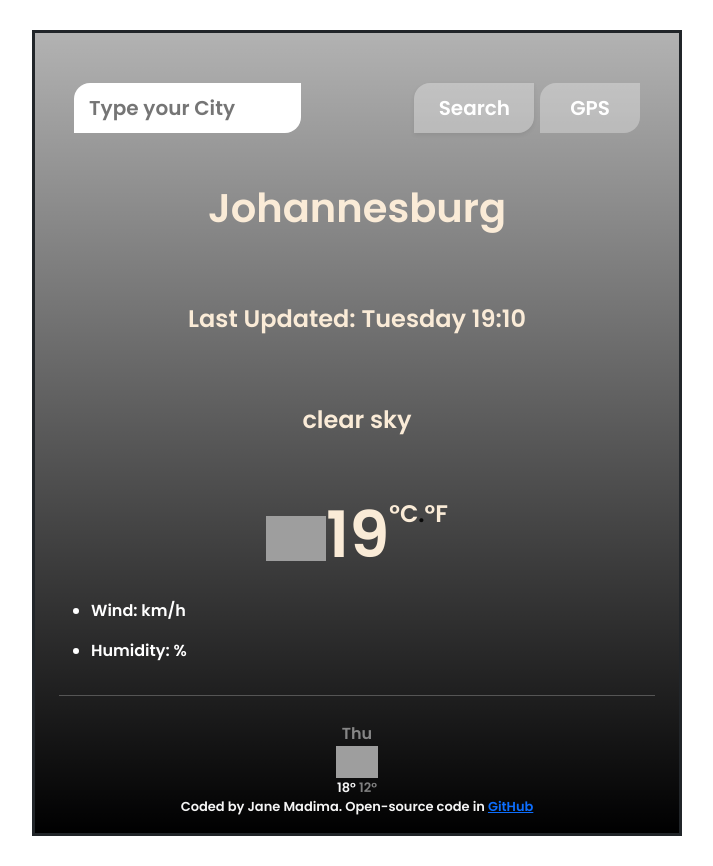
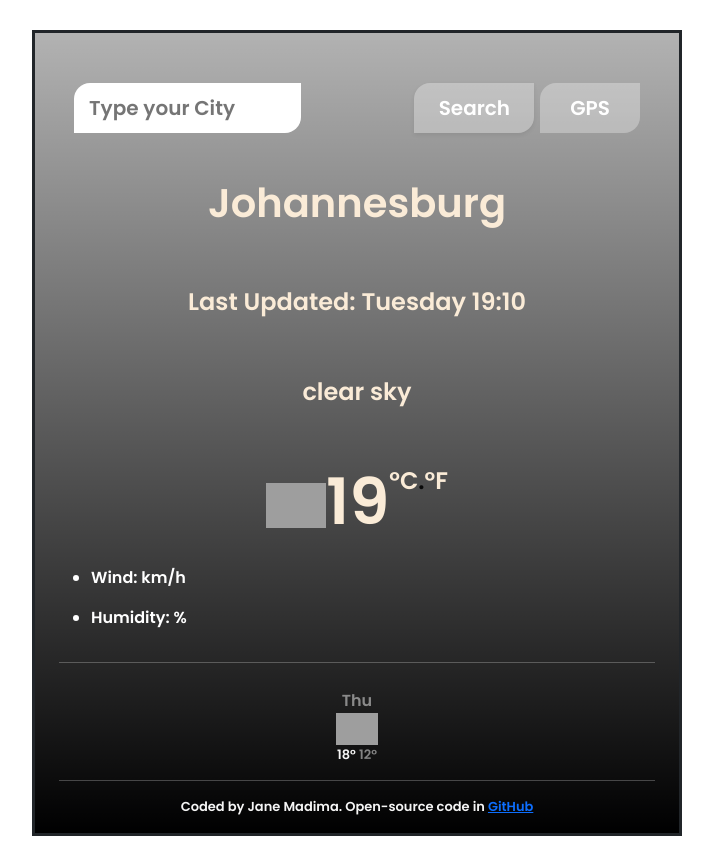
Before and after one commit to Janelle-Madima/Weather-app-project, a plain HTML site: page index.html in a window 1280 px wide. Shown: the whole page, without its empty margins (283-996 px from the left). Drawn offline with nearby package versions, Linux system fonts and the light colour scheme; no server answers; grey boxes are pictures that could not be loaded.

Commit message:
added an hr in HTML and updated my JS

```diff
--- a/index.html
+++ b/index.html
@@ -88,7 +88,7 @@
           </div>
         </div>
       </div>
-
+      <hr />
       <p class="source">
         Coded by Jane Madima. Open-source code in
         <a href="https://github.com/Janelle-Madima/Weather-App">GitHub</a>
```
Also changed, not shown: app.js (+4 -3 lines).
